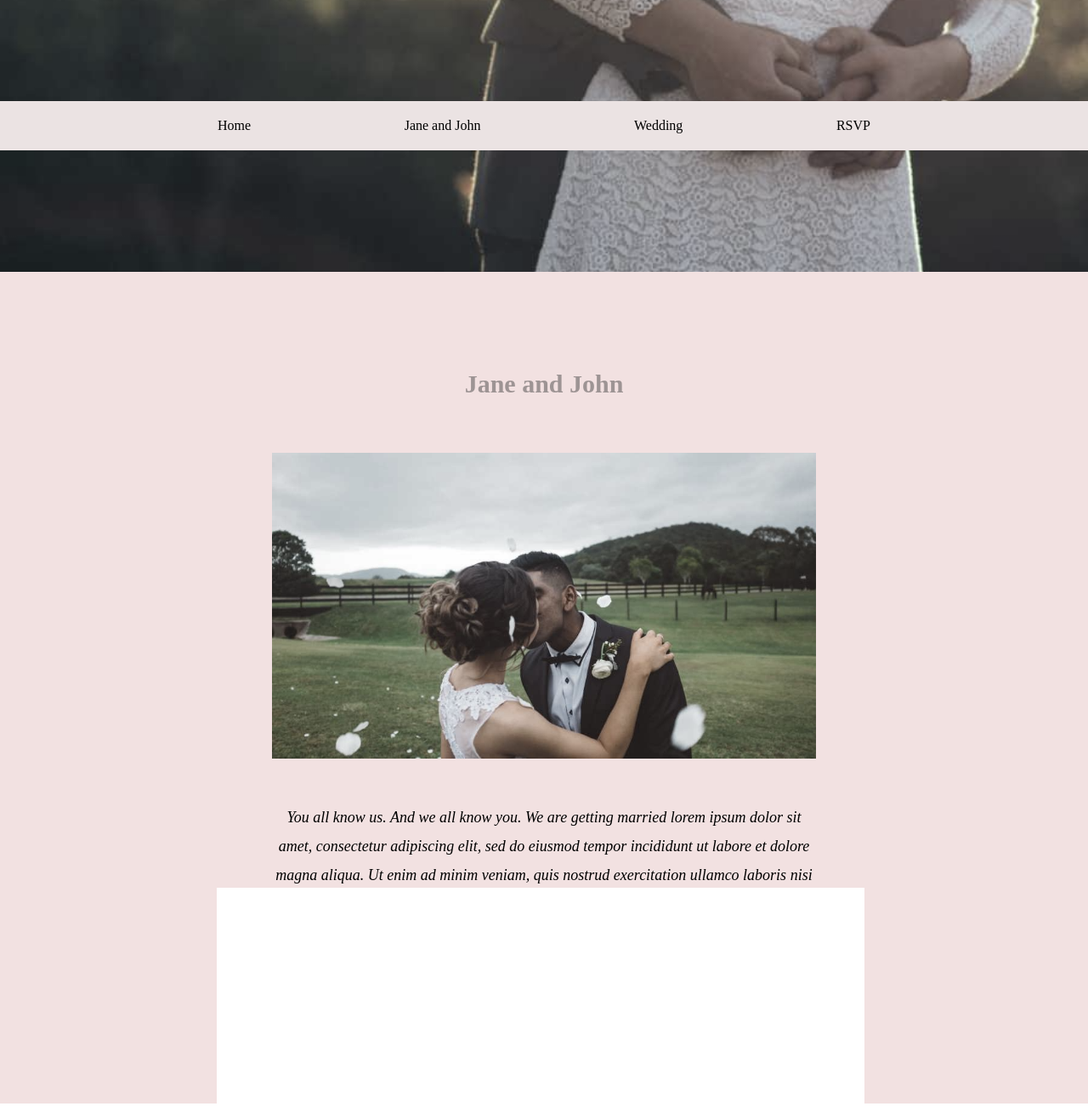
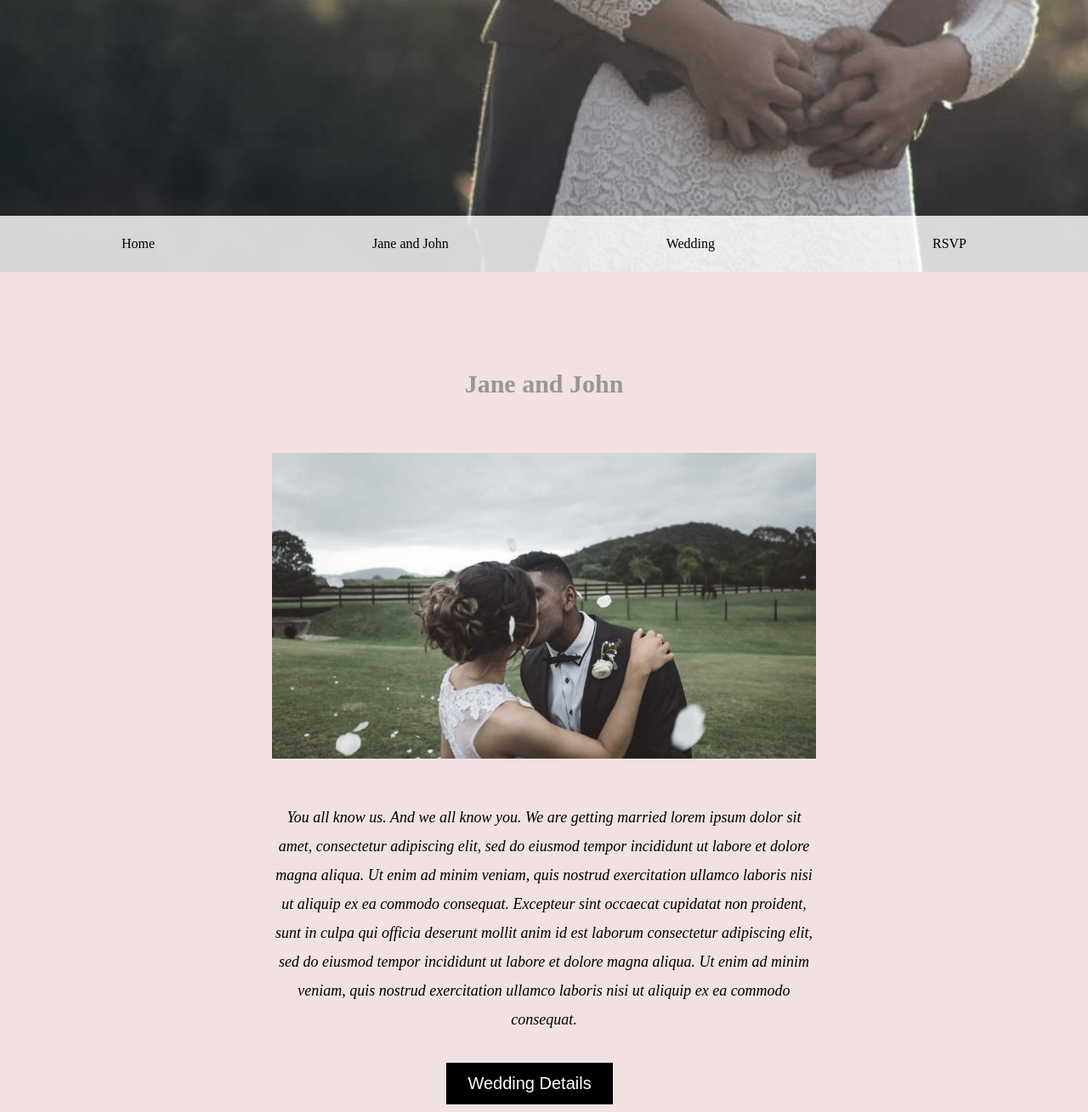
Before and after one commit to dorinengabdoh/invitation-template, a plain HTML site: page index.html in a window 1280 px wide. Shown: the part 480-1789 px from the top of the page at 85% size. Drawn offline with Linux system fonts and the light colour scheme.

Commit message:
fixing my icons

```diff
--- a/assets/styles/style.css
+++ b/assets/styles/style.css
@@ -14,15 +14,39 @@
   height: 100vh;
 }
 
+.btn {
+  bottom: 0;
+  position: fixed;
+  width: 100%;
+  z-index: 1;
+  /* background-color: red; */
+
+}
+
 .last {
-  /* position: fixed; */
-  overflow: hidden;
-  z-index: -1;
   display: flex;
-  justify-content: space-between;
-  padding: 20px 20%;
-  background-color: #f2e1e1;
-  margin-top: 16%;
+  justify-content: space-around;
+  padding: 15px;
+  background-color: #ffffffd0;
+}
+
+.One:hover {
+  background-color: #757575;
+}
+
+.One {
+  padding: 9px 60px;
+  border-radius: 3px;
+}
+
+.On {
+  padding: 9px 60px;
+  border-radius: 3px;
+}
+
+.On:hover {
+  background-color: #000;
+  color: #fff;
 }
 
 h1,
@@ -72,17 +96,16 @@ i {
   background-color: #000;
   border: none;
   color: #ffffff;
-  padding: 15px 20px;
+  padding: 1% 2%;
   font-size: 20px;
-  margin-left: 45%;
-  margin-top: 40px;
-  margin-bottom: 50px;
+  margin-left: 41%;
+  margin-top: 3%;
+  margin-bottom: 7%;
 }
 
 .last2:hover {
-  background-color: #757575;
+  background-color: #757575d0;
 }
-
 
 /* section3 */
 
@@ -102,7 +125,6 @@ i {
   height: 50vh;
 }
 
-
 .cent {
   text-align: center;
   padding-top: -30%;
@@ -112,6 +134,7 @@ i {
 /* section4 */
 
 .image4 {
+  width: 45%;
   padding-left: 26%;
   padding-top: 10%;
 }
@@ -139,6 +162,7 @@ h2 {
   padding-top: 5%;
   color: #757575;
   font-size: 16px;
+  flex-wrap: wrap;
 }
 
 h3 {
@@ -195,3 +219,36 @@ h3 {
 .rem {
   color: #fff;
 }
+
+@media screen and (max-width: 768px) {
+  .btn {
+    display: none;
+  }
+
+  main {
+    margin: 0 auto;
+  }
+
+  .all2 {
+    display: flex;
+    flex-direction: column;
+    padding-left: 20%;
+    gap: 1rem;
+  }
+
+  .auto {
+    margin-left: -13%;
+  }
+
+  .auto1 {
+    font-size: 18px;
+    text-align: center;
+    margin-right: 90px;
+  }
+
+  .auto2 {
+    font-size: 16px;
+    margin-right: 90px;
+    justify-content: center;
+  }
+}
--- a/index.html
+++ b/index.html
@@ -9,6 +9,7 @@
 </head>
 
 <body>
+  <main>
     <!-- section1 -->
     <section class="sect1">
       <div class="four">
@@ -18,21 +19,25 @@
         <br>
         <h4>17.07.2017 </h4>
       </div>
+    </section>
+    <div class="btn">
       <div class="last">
         <a class="One">
           Home
         </a>
-        <div class="One">
+        <a class="One">
           Jane and John
-        </div>
-        <div class="One">
+        </a>
+        <a class="One">
           Wedding
-        </div>
-        <div class="One">
+        </a>
+        <a class="On">
           RSVP
+        </a>
       </div>
     </div>
-  </section>
+
+
     <!-- section2 -->
     <section class="sect2">
       <h1 class="centre">Jane and John</h1>
@@ -42,7 +47,8 @@
             adipiscing elit, sed do eiusmod tempor incididunt ut labore et dolore magna aliqua. Ut enim ad minim veniam,
             quis nostrud exercitation ullamco laboris nisi ut aliquip ex ea commodo consequat. Excepteur sint occaecat
             cupidatat non proident, sunt in culpa qui officia deserunt mollit anim id est laborum consectetur adipiscing
-          elit, sed do eiusmod tempor incididunt ut labore et dolore magna aliqua. Ut enim ad minim veniam, quis nostrud
+            elit, sed do eiusmod tempor incididunt ut labore et dolore magna aliqua. Ut enim ad minim veniam, quis
+            nostrud
             exercitation ullamco laboris nisi ut aliquip ex ea commodo consequat.</i></p>
       </div>
       <button class="last2">Wedding Details</button>
@@ -85,7 +91,7 @@
         <span>Powered by <a href="#" class="rem">w3.css</a></span>
       </div>
     </section>
-
+  </main>
 
 </body>
 
```
Lines whose indentation alone changed are shown as unchanged.
